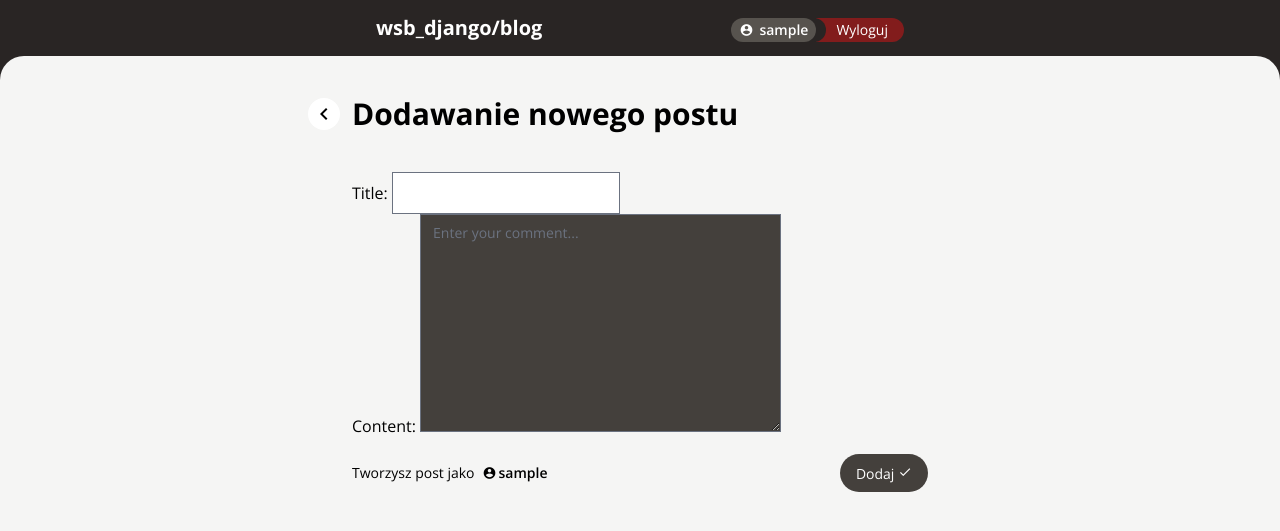
After one commit to dmisiek/wsb_python, a Django app: page /blog/create in a window 1280 px wide. The commit adds this page. Shown: the top 531 px of the page. Run offline with Django 5.2, Linux system fonts and the light colour scheme; the visitor is signed in with stand-in values (Sample User, id 1); some libraries are stand-ins or nearby versions.

Commit message:
Added post.create view

```diff
--- a/wsb_django/blog/forms.py
+++ b/wsb_django/blog/forms.py
@@ -3,6 +3,14 @@ from django import forms
 class LoginForm(forms.Form):
     username = forms.CharField()
     password = forms.CharField(widget=forms.PasswordInput)
+
+class PostCreateForm(forms.Form):
+    title = forms.CharField()
+    content = forms.CharField(
+        widget=forms.Textarea(
+            attrs={'class': 'bg-stone-700 text-sm', 'placeholder': 'Enter your comment...'}
+        )
+    )
 
 class CommentCreateForm(forms.Form):
     content = forms.CharField(
--- a/wsb_django/blog/templates/base.html
+++ b/wsb_django/blog/templates/base.html
@@ -37,7 +37,7 @@
   <body class="pb-36">
     <nav class="h-14 bg-stone-800 text-white flex items-center justify-center sticky top-0 z-50">
       <div class="w-full max-w-xl flex justify-between px-6">
-        <h1 class="font-bold text-xl">wsb_django/blog</h1>
+        <a href="/blog" class="font-bold text-xl">wsb_django/blog</a>
         <div class="flex items-end">
           {% if request.user.is_authenticated %}
             <div class="bg-stone-600 rounded-full px-2 flex items-center justify-center gap-x-1.5 h-6 relative z-10">
@@ -47,12 +47,12 @@
             <a href="/blog/logout"
                class="bg-red-800/80  rounded-r-full px-4 pl-5 py-1 text-white flex items-center w-max text-sm gap-x-2 text-sm h-6
                           relative before:w-6 before:h-6 before:bg-stone-800 before:content-[''] before:absolute before:-left-3.5 before:rounded-r-full">
-              Logout
+              Wyloguj
             </a>
           {% else %}
             <a href="/blog/login"
                class="bg-red-800/80 rounded-full px-4 py-1 text-white flex items-center w-max text-sm gap-x-2 h-6">
-              Login
+              Zaloguj
             </a>
           {% endif %}
         </div>
--- /dev/null
+++ b/wsb_django/blog/templates/post_form.html
@@ -0,0 +1,47 @@
+{% extends "base.html" %}
+
+{% load i18n %}
+
+{% block title %}
+    Create post
+{% endblock %}
+
+{% block content %}
+    <div class="w-full bg-stone-800">
+        <div class="w-full h-full bg-stone-100 rounded-t-3xl flex justify-center pt-10 pb-10">
+            <div class="flex-1 flex justify-end">
+                <a href="/blog"
+                   class="w-8 h-8 bg-white rounded-full flex items-center justify-center cursor-pointer mt-0.5 mr-3">
+                    <i>chevron_left</i>
+                </a>
+            </div>
+            <form method="POST" class="w-full max-w-xl">
+                <h2 class="text-3xl font-bold mb-10 select-none">Dodawanie nowego postu</h2>
+
+                {% csrf_token %}
+
+                {{ form }}
+
+                <div class="flex items-center justify-between mt-4">
+                    <div class="flex items-center gap-x-2 select-none">
+                        <p class="text-sm">Tworzysz post jako</p>
+                        <div class="flex items-center gap-x-0.5">
+                            <i class="text-sm">account_circle</i>
+                            <span class="text-sm font-semibold">{{ request.user.username }}</span>
+                        </div>
+                    </div>
+
+                    <button type="submit" class="bg-stone-700 hover:bg-stone-800 rounded-full py-2 px-4 text-sm text-white text-semibold">
+                        Dodaj
+                        <i class="text-sm">done</i>
+                    </button>
+                </div>
+            </form>
+            <div class="flex-1"></div>
+        </div>
+    </div>
+
+    <div class="w-full bg-stone-100 h-12">
+        <div class="w-full h-full bg-white rounded-t-3xl"></div>
+    </div>
+{% endblock %}
--- a/wsb_django/blog/urls.py
+++ b/wsb_django/blog/urls.py
@@ -4,6 +4,7 @@ from . import views
 urlpatterns = [
     path('', views.post_index, name='post.index'),
     path('<int:id>', views.post_show, name='post.show'),
+    path('create', views.post_create, name='post.create'),
     path('login', views.auth_login, name='auth.login'),
     path('logout', views.auth_logout, name='auth.logout'),
 ]
--- a/wsb_django/blog/views.py
+++ b/wsb_django/blog/views.py
@@ -2,13 +2,13 @@ from django.shortcuts import render, redirect
 from django.contrib.auth import authenticate, login, logout
 
 from .models import Post, Comment
-from .forms import LoginForm, CommentCreateForm
+from .forms import LoginForm, CommentCreateForm, PostCreateForm
 
 
 # Create your views here.
 def post_index(request):
     context = {
-        'posts': Post.objects.all()
+        'posts': Post.objects.all().order_by('-created_at')
     }
 
     return render(request, 'post_index.html', context)
@@ -39,6 +39,24 @@ def post_show(request, id):
 
     return render(request, 'post_show.html', context)
 
+def post_create(request):
+    if not request.user.is_authenticated:
+        return redirect('auth.login')
+
+    if request.method == 'POST':
+        form = PostCreateForm(request.POST)
+        if form.is_valid():
+            post = Post.objects.create(
+                title=form.cleaned_data.get('title'),
+                content=form.cleaned_data.get('content'),
+                author=request.user
+            )
+            return redirect('post.show', id=post.id)
+    else:
+        form = PostCreateForm()
+
+    return render(request, 'post_form.html', {'form': form})
+
 def auth_login(request):
     if request.user.is_authenticated:
         return redirect('post.index')
```
Also changed, not shown: wsb_django/blog/templates/post_index.html (+13 -4 lines), wsb_django/blog/templates/post_show.html (+9 -9 lines).
